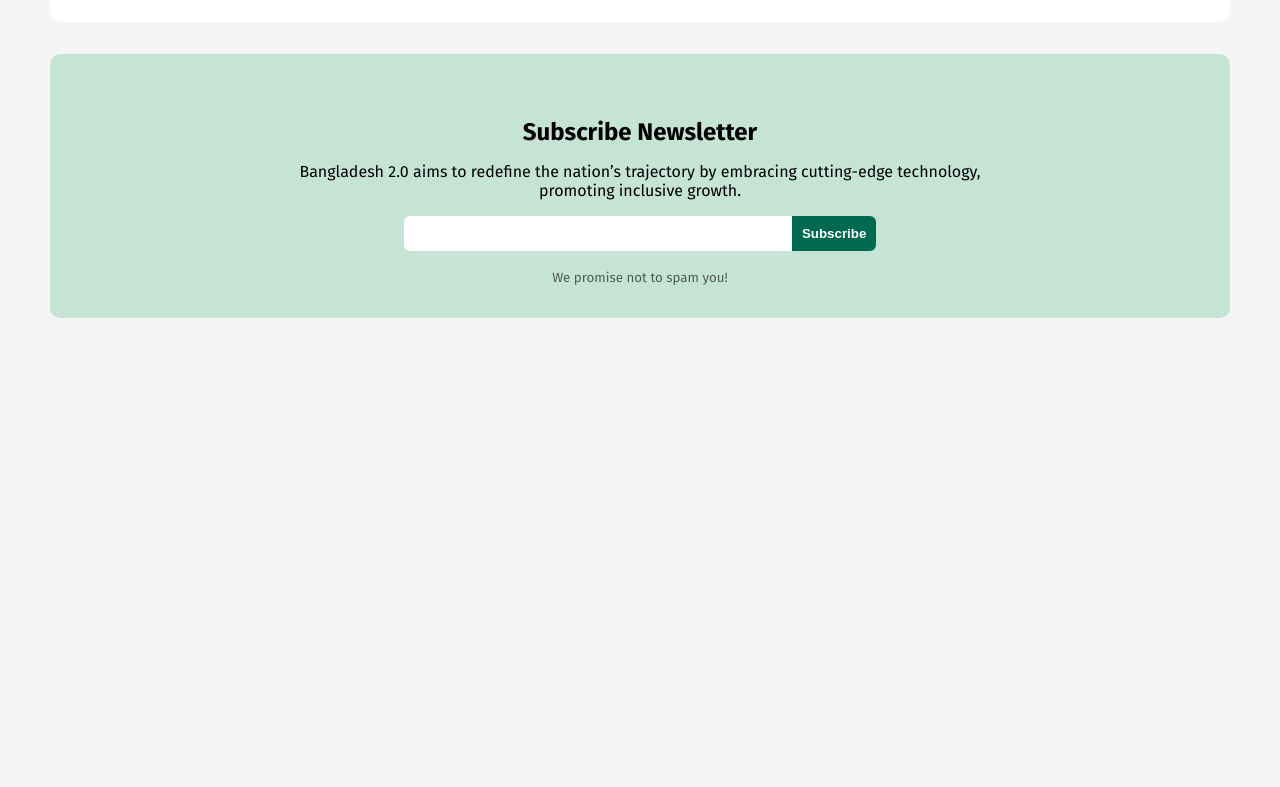
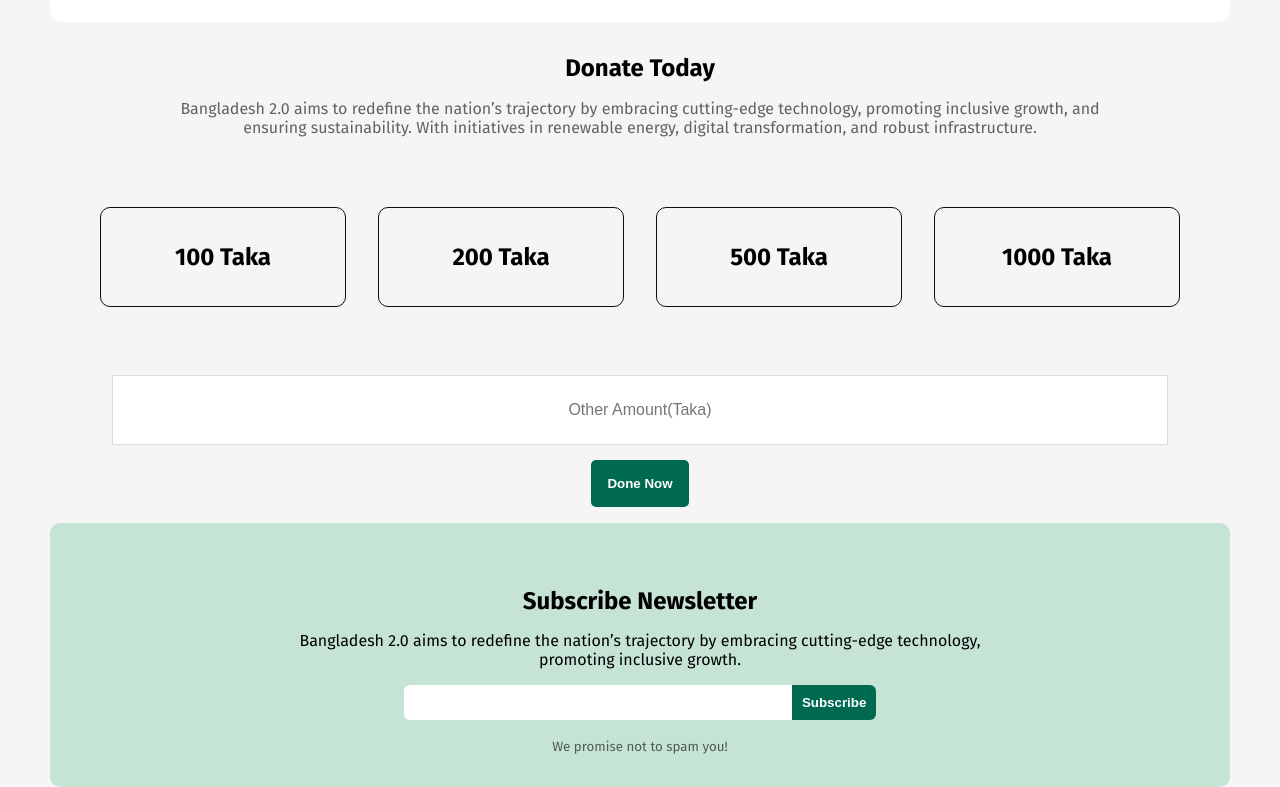
Before and after one commit to zingrin/Bangladesh-2.0, a plain HTML site: page index.html in a window 1280 px wide. Shown: the part 2650-3437 px from the top of the page. Before the commit the page ends 2968 px from the top, so only its background shows below. Drawn offline with Linux system fonts and the light colour scheme.

Commit message:
donate section added

```diff
--- a/index.html
+++ b/index.html
@@ -119,6 +119,29 @@
     </div>
 
 </section>
+<section id="donate_container">
+    <h1 class="donate_title">Donate Today</h1>
+    <p class="donate_description">Bangladesh 2.0 aims to redefine the nation’s trajectory by embracing cutting-edge
+        technology, promoting inclusive growth, and ensuring sustainability. With initiatives in renewable
+        energy, digital transformation, and robust infrastructure.</p>
+    <div id="donate_amount_conatiner">
+        <div class="done_amount">
+            <h1>100 Taka</h1>
+            <h1>200 Taka</h1>
+
+            <h1>500 Taka</h1>
+
+            <h1>1000 Taka</h1>
+
+        </div>
+
+        <input type="amount" placeholder="Other Amount(Taka)">
+    </div>
+    <div id="doneBtn_container">
+        <button class="btn " id="donebtn">Done Now</button>
+    </div>
+
+</section>
 <section id="newslater_section">
     <h1>Subscribe Newsletter</h1>
     <p>Bangladesh 2.0 aims to redefine the nation’s trajectory by embracing cutting-edge technology, promoting inclusive growth.</p>
--- a/style.css
+++ b/style.css
@@ -148,6 +148,64 @@ nav{display: flex;
 .box img{
 border-radius: 10px;
 }
+#donate_container .donate_title {
+    text-align: center;
+    font-weight: bolder;
+    margin-top: 17px;
+    margin-bottom: 17px;
+  }
+  #donate_container .donate_description {
+    width: 80%;
+    text-align: center;
+    margin: auto;
+    opacity: 0.6;
+  }
+  #donate_container .done_amount {
+    display: flex;
+    justify-content: space-between;
+    padding: 50px;
+    gap: 32px;
+  }
+  #donate_container .done_amount h1 {
+    flex: 1;
+    border: 1px solid #0e0e0e;
+    padding: 35px ;
+    border-radius: 10px;
+    text-align: center;
+    transition: all 0.3s ease-in;
+  }
+  #donate_container .done_amount h1:hover {
+    background-color: #c6e4d6;
+    cursor: pointer;
+  }
+  #donate_amount_conatiner {
+    display: flex;
+    flex-direction: column;
+  }
+  #donate_amount_conatiner input {
+    padding: 25px;
+    text-align: center;
+    cursor: pointer;
+    box-shadow: 0 0 0 0.1px #0e0e0e;
+    border: none;
+    outline: none;
+    margin-right: 63px;
+    margin-left:63px ;
+    font-size: 16px;
+  }
+  #doneBtn_container {
+    text-align: center;
+  }
+  #donebtn {
+    margin: 16px 0px;
+    padding: 16px;
+    transition: all 0.2s ease-in-out;
+  }
+  #donebtn:hover {
+    background-color: blanchedalmond;
+    box-shadow: 0 0 0 0.1px #0e0e0e;
+    color: darkblue;
+  }
 /* neslatter section */
 #newslater_section{
     margin: 0 auto;
```
